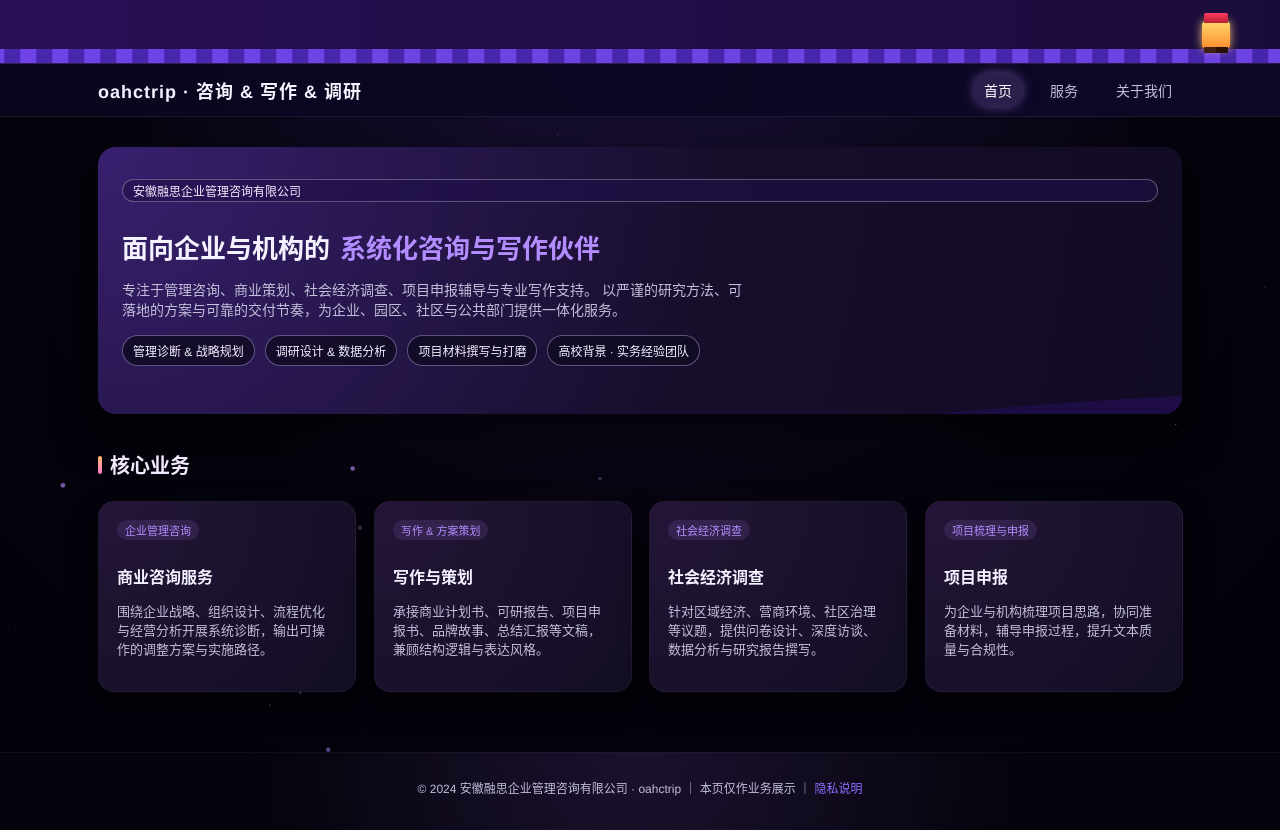
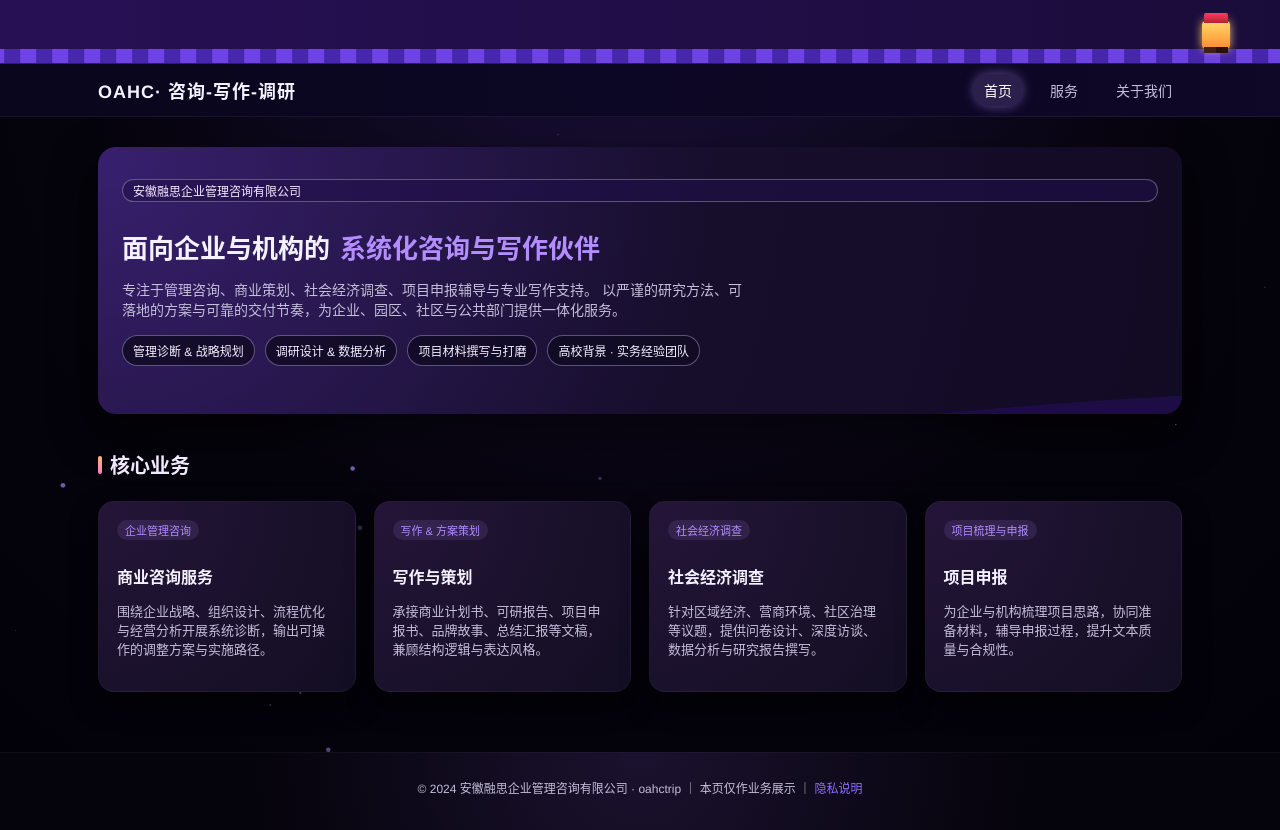
Before and after one commit to OAHC1688/oahctrip, a plain HTML site: page index.html in a window 1280 px wide. Drawn offline with nearby package versions, Linux system fonts and the light colour scheme.

Commit message:
Update index.html

```diff
--- a/index.html
+++ b/index.html
@@ -572,7 +572,7 @@
   <!-- 导航栏 -->
   <header class="nav">
     <div class="nav-inner">
-      <div class="nav-logo">oahctrip · 咨询 & 写作 & 调研</div>
+      <div class="nav-logo">OAHC· 咨询-写作-调研</div>
       <nav class="nav-links">
         <div class="nav-link active" data-target="home">首页</div>
         <div class="nav-link" data-target="service">服务</div>
```
